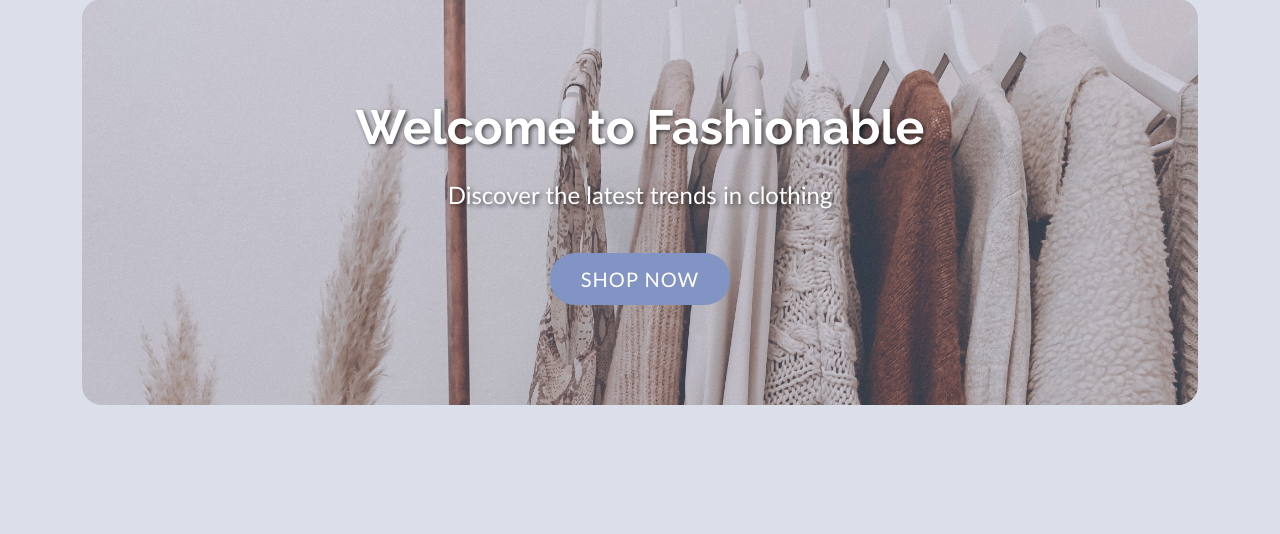
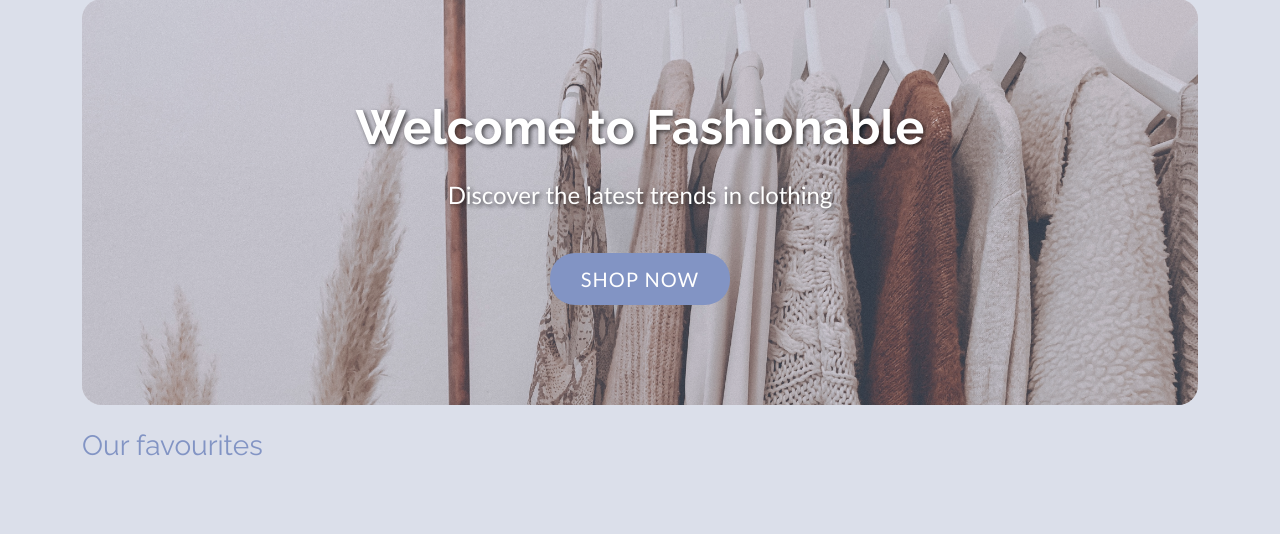
Before and after one commit to 1391819/SFIA-CRUD-core-project, a Flask app: template application/templates/index.html in a window 1280 px wide. Shown: the part 113-647 px from the top of the page. Run offline with Flask 3, Linux system fonts and the light colour scheme; the template is opened without the code that fills it, so the values that code supplies are empty; parts of the project's set-up code (start-up, migrations or seed data) failed here and were passed over.

Commit message:
RN: added home page endpoint and its features

```diff
--- a/application/routes/routes.py
+++ b/application/routes/routes.py
@@ -12,15 +12,13 @@ def index():
 
     # number of items we want to retrieve
     # for now, it's pretty much the entire database
-    n_items = 5
+    n_items = 4
 
     # generating random indices for selecting random items
     random_indices = random.sample(range(1, total_items + 1), n_items)
 
     # we query the database for the items with the generated indices
     random_items = Items.query.filter(Items.item_id.in_(random_indices)).all()
-
-    print(random_items)
 
     # rendering appropriate template
     return render_template("index.html", items=random_items)
--- a/application/static/css/styles.css
+++ b/application/static/css/styles.css
@@ -103,6 +103,22 @@ p {
     background-color: rgb(92, 109, 156);
 }
 
+.flex-grid {
+    display: flex;
+    row-gap: 1em;
+    column-gap: 1em;
+    flex-wrap: wrap;
+    justify-content: space-around;
+}
+
+.flex-grid .item-card {
+    flex: 1;
+}
+
+.flex-grid a {
+    text-decoration: none;
+}
+
 /* ------------------------------------- */
 /* Item listing page */
 
--- a/application/templates/index.html
+++ b/application/templates/index.html
@@ -7,10 +7,16 @@
 <!-- changing content --->
 {% block content %}
 
-<div class="jumbotron">
+<div class="jumbotron mb-4">
 	<h1>Welcome to Fashionable</h1>
 	<p>Discover the latest trends in clothing</p>
 	<a href="/items" class="btn btn-shop-now">Shop now</a>
 </div>
+<h2>Our favourites</h2>
+<div class="container">
+	<div class="flex-grid mt-4">
+		{% for item in items %} {% include "item_card.html" %}{% endfor %}
+	</div>
+</div>
 
 {% endblock content%}
```
